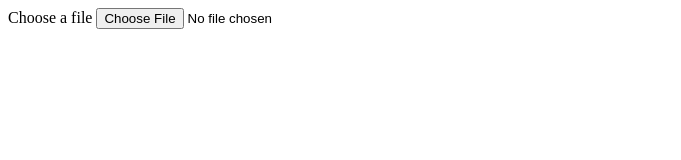
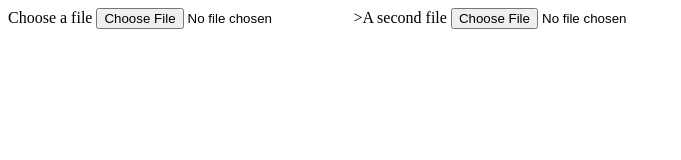
Before and after one commit to rockerBOO/playwright-test-firefox-label-click, a website: page index.html in a window 1280 px wide. Shown: the whole page, without its empty margins (0-681 px from the left). Drawn offline with Linux system fonts and the light colour scheme.

```diff
--- a/index.html
+++ b/index.html
@@ -2,4 +2,9 @@
   <label for="file">Choose a file</label>
 
   <input type="file" id="file" />
+
+  <label for="file2">
+    >A second file
+    <input type="file" id="file2" />
+  </label>
 </form>
--- a/package.json
+++ b/package.json
@@ -7,8 +7,8 @@
     "@playwright/test": "^1.48.1",
     "playwright": "^1.48.1"
   },
-	"scripts": {
-		"test": "playwright test"
-	},
+  "scripts": {
+    "test": "playwright test"
+  },
   "license": "MIT"
 }
```
Also changed, not shown: tests/index.spec.js (+8 -7 lines), .github/workflows/playwright.yml (added).
